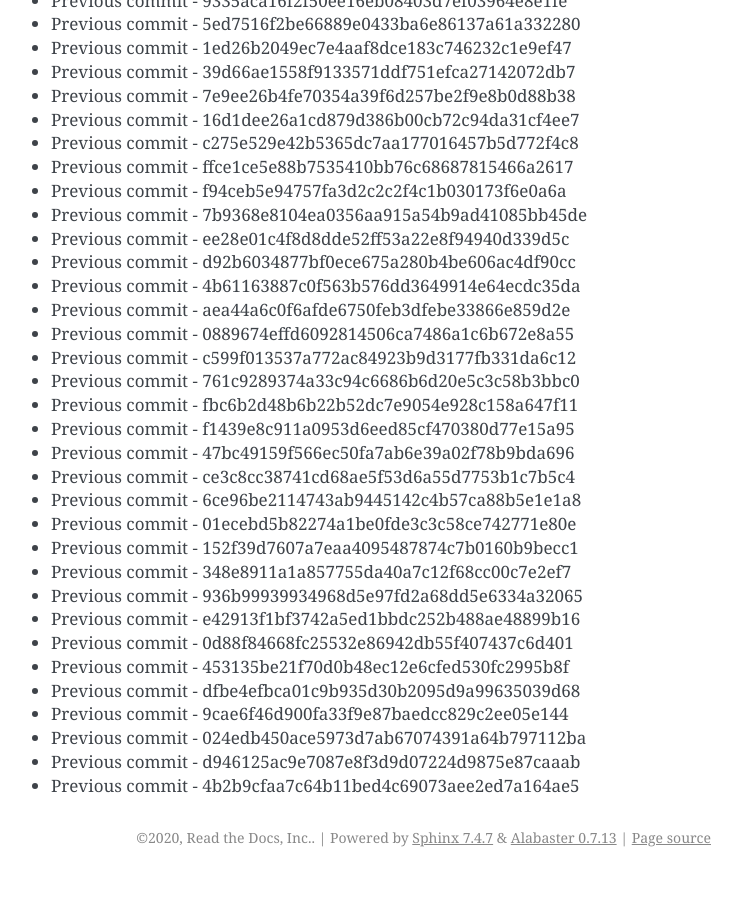
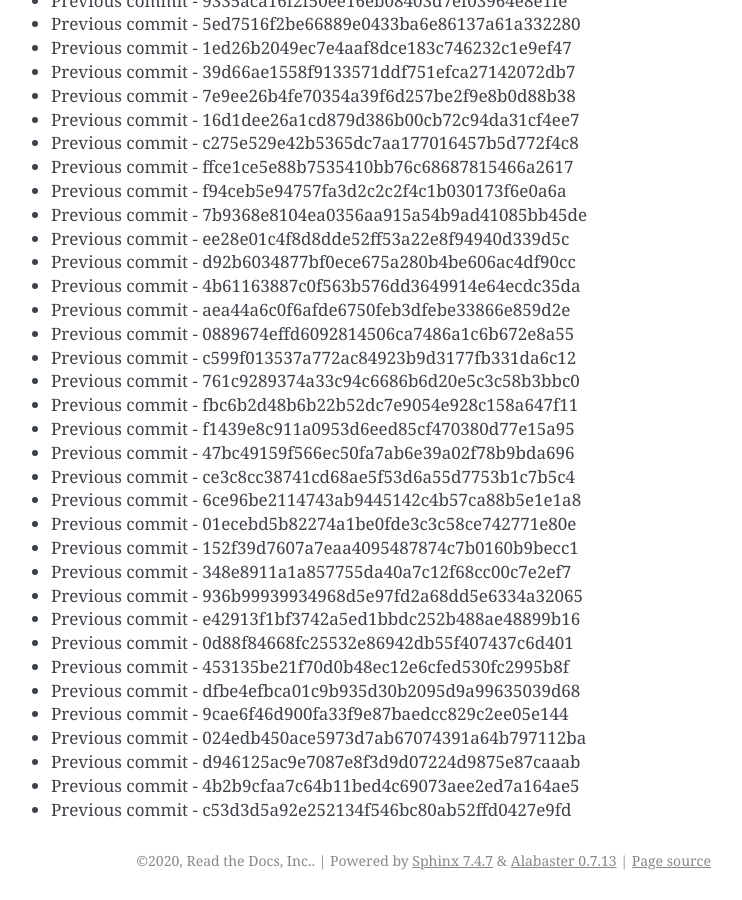
Before and after one commit to readthedocs/rtd-git-stresstest, a Sphinx documentation site: the page built from docs/updates.rst, in a window 1280 px wide and 900 px high, scrolled down 14005 px. Shown: the whole window, without its empty margins (399-1141 px from the left). Built offline with Sphinx 7.4.7, drawn with Linux system fonts in a browser that asks for light colours; before the commit the page ends 14882 px from its top, so only the background shows below that.

Commit message:
Generating commit from previous: c53d3d5a92e252134f546bc80ab52ffd0427e9fd

```diff
--- a/docs/updates.rst
+++ b/docs/updates.rst
@@ -620,3 +620,4 @@ It can be tested for any performance characteristics.
 * Previous commit - 024edb450ace5973d7ab67074391a64b797112ba
 * Previous commit - d946125ac9e7087e8f3d9d07224d9875e87caaab
 * Previous commit - 4b2b9cfaa7c64b11bed4c69073aee2ed7a164ae5
+* Previous commit - c53d3d5a92e252134f546bc80ab52ffd0427e9fd
```
